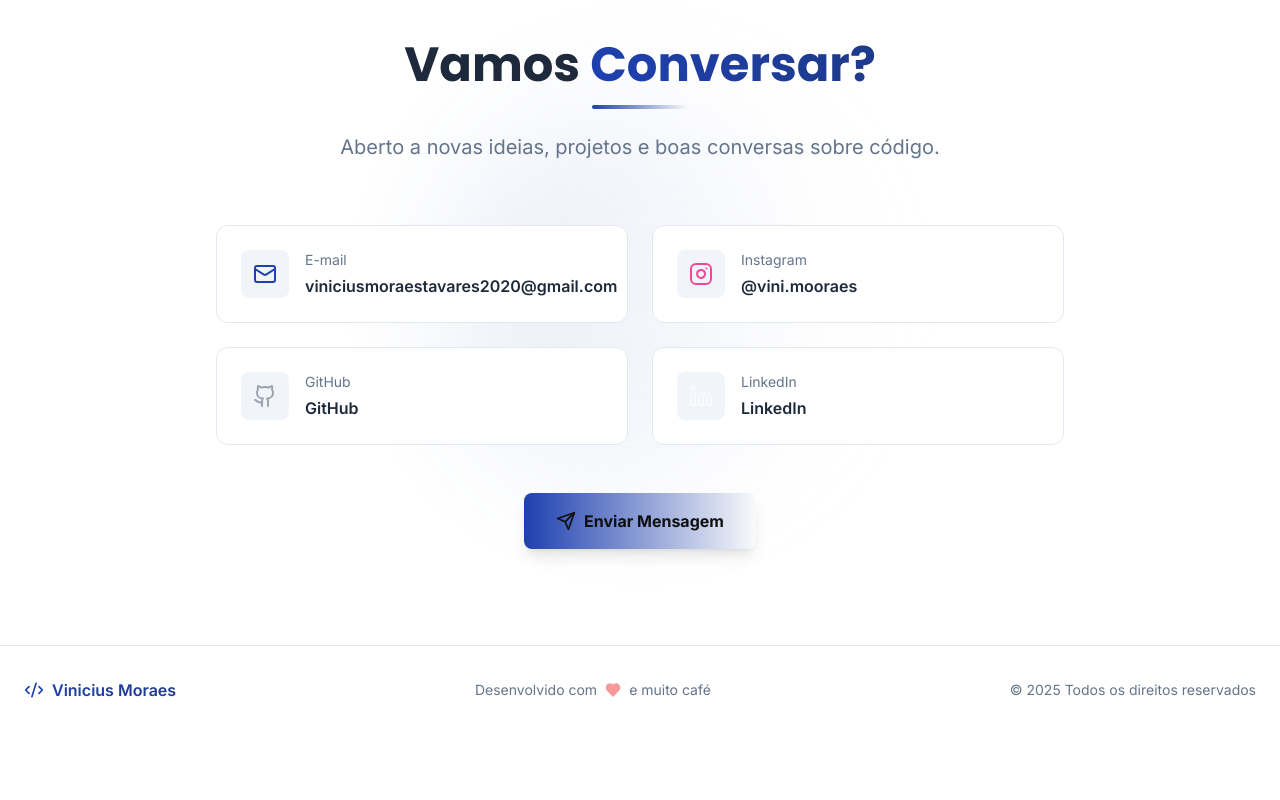
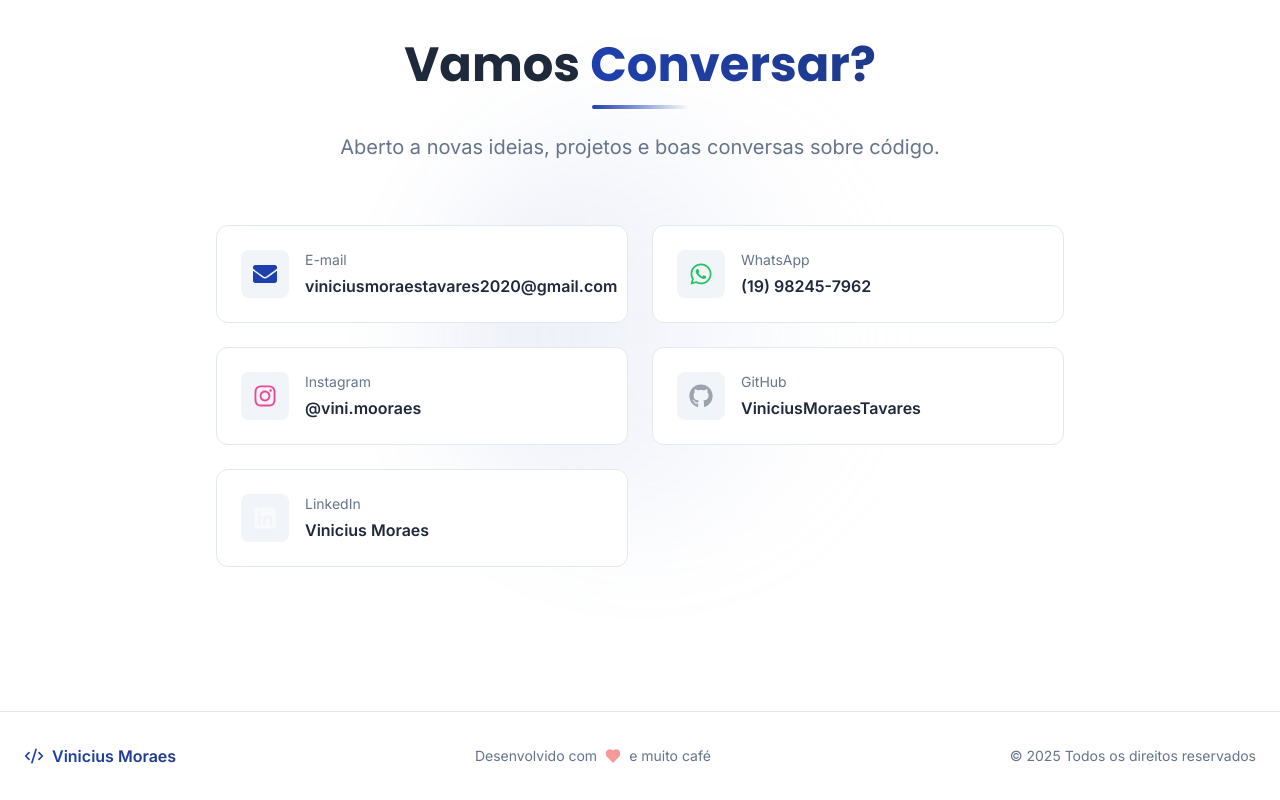
Before and after one commit to ViniciusMoraesTavares/Site-ViniciusMoraes, a React (Vite) app: page / in a window 1280 px wide. Shown: the part 5149-5949 px from the top of the page. Before the commit the page ends 5883 px from the top, so only its background shows below. Built offline with nearby package versions, Linux system fonts and the light colour scheme.

Commit message:
Seção contatos v2

```diff
--- a/package.json
+++ b/package.json
@@ -14,7 +14,8 @@
     "@supabase/supabase-js": "^2.57.4",
     "lucide-react": "^0.344.0",
     "react": "^18.3.1",
-    "react-dom": "^18.3.1"
+    "react-dom": "^18.3.1",
+    "react-icons": "^5.5.0"
   },
   "devDependencies": {
     "@eslint/js": "^9.9.1",
--- a/src/components/Contact.tsx
+++ b/src/components/Contact.tsx
@@ -1,9 +1,9 @@
-import { Mail, Instagram, Github, Linkedin, Send } from 'lucide-react';
+import { FaEnvelope, FaWhatsapp, FaInstagram, FaGithub, FaLinkedin, FaPaperPlane } from 'react-icons/fa';
 
 export default function Contact() {
   const contacts = [
     {
-      icon: Mail,
+      icon: FaEnvelope,
       label: 'E-mail',
       value: 'viniciusmoraestavares2020@gmail.com',
       href: 'mailto:viniciusmoraestavares2020@gmail.com',
@@ -11,26 +11,34 @@ export default function Contact() {
       hoverColor: 'hover:bg-primary/10 hover:border-primary',
     },
     {
-      icon: Instagram,
+      icon: FaWhatsapp,
+      label: 'WhatsApp',
+      value: '(19) 98245-7962',
+      href: 'https://wa.me/5519982457962?text=Ol%C3%A1%2C%20vim%20atrav%C3%A9s%20do%20seu%20site',
+      color: 'text-green-500',
+      hoverColor: 'hover:bg-green-500/10 hover:border-green-500',
+    },
+    {
+      icon: FaInstagram,
       label: 'Instagram',
       value: '@vini.mooraes',
-      href: 'https://instagram.com/vini.mooraes',
+      href: 'https://www.instagram.com/vini.mooraes/',
       color: 'text-pink-500',
       hoverColor: 'hover:bg-pink-500/10 hover:border-pink-500',
     },
     {
-      icon: Github,
+      icon: FaGithub,
       label: 'GitHub',
-      value: 'GitHub',
-      href: '#',
+      value: 'ViniciusMoraesTavares',
+      href: 'https://github.com/ViniciusMoraesTavares',
       color: 'text-gray-400',
       hoverColor: 'hover:bg-gray-400/10 hover:border-gray-400',
     },
     {
-      icon: Linkedin,
+      icon: FaLinkedin,
       label: 'LinkedIn',
-      value: 'LinkedIn',
-      href: '#',
+      value: 'Vinicius Moraes',
+      href: 'https://www.linkedin.com/in/vinicius-moraes-25992b217/',
       color: 'text-accent',
       hoverColor: 'hover:bg-accent/10 hover:border-accent',
     },
@@ -79,16 +87,6 @@ export default function Contact() {
             );
           })}
         </div>
-
-        <div className="text-center">
-          <a
-            href="mailto:viniciusmoraestavares2020@gmail.com"
-            className="inline-flex items-center gap-2 px-8 py-4 bg-gradient-to-r from-primary to-accent text-dark font-bold rounded-lg hover:scale-105 transition-all duration-300 shadow-lg hover:shadow-primary/50"
-          >
-            <Send className="w-5 h-5" />
-            Enviar Mensagem
-          </a>
-        </div>
       </div>
     </section>
   );
```
Also changed, not shown: 2 other files (tests, documents, lock files or other folders).
